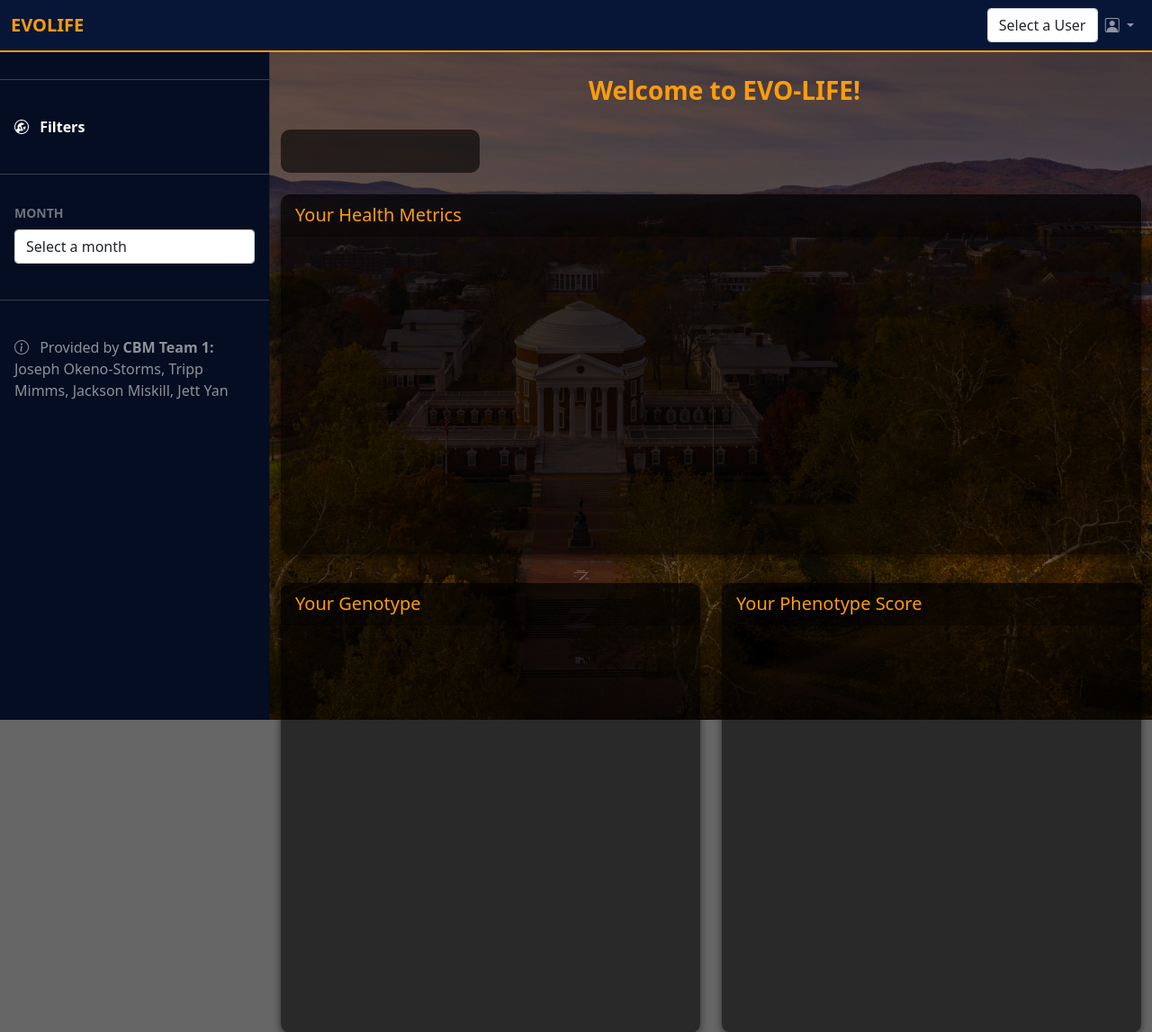
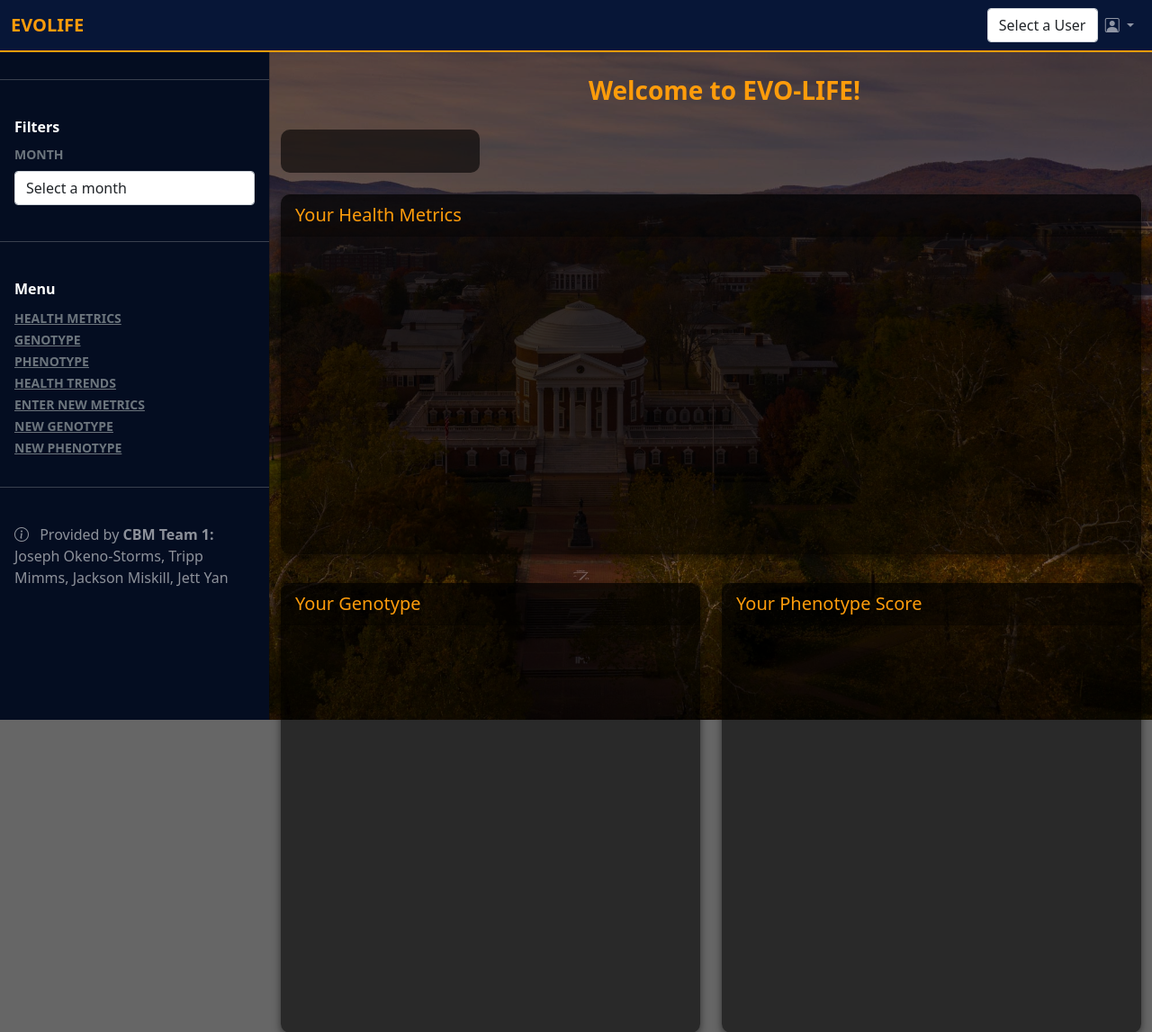
Before and after one commit to j-miskill/evo-life, a Flask app: page / in a window 1280 px wide. Shown: the top 1147 px of the page at 90% size. Run offline with Flask 3, Linux system fonts and the light colour scheme; data that the repository does not hold is empty; some libraries are stand-ins or nearby versions.

Commit message:
cleaning up dashboard

```diff
--- a/app/templates/index.html
+++ b/app/templates/index.html
@@ -78,14 +78,8 @@
                                 <hr class="dropdown-divider">
                             </li>
                             <a href="#" class="nav-link px-3 active">
-                                <span class="me-2">
-                                    <i class="bi bi-wrench-adjustable-circle"></i>
-                                </span>
                                 <span class="fw-bold">Filters</span>
                             </a>
-                        </li>
-                        <li class="my-4">
-                            <hr class="dropdown-divider">
                         </li>
                         <li>
                             <div class="text-muted small fw-bold text-uppercase px-3">MONTH</div>
@@ -103,6 +97,36 @@
                                 </form>
                             </a>
                         </li>
+                        <li>
+                            <li class="my-4">
+                                <hr class="dropdown-divider">
+                            </li>
+                            <a href="#" class="nav-link px-3 active">
+                                <span class="fw-bold">Menu</span>
+                            </a>
+                            <li>
+                                <a href="#health-metrics" class="text-muted small fw-bold text-uppercase px-3">Health Metrics</a>
+                            </li>
+                            <li>
+                                <a href="#gene-visualization" class="text-muted small fw-bold text-uppercase px-3">Genotype</a>
+                            </li>
+                            <li>
+                                <a href="#phenotype-visualization" class="text-muted small fw-bold text-uppercase px-3">Phenotype</a>
+                            </li>
+                            <li>
+                                <a href="#health-trends" class="text-muted small fw-bold text-uppercase px-3">Health Trends</a>
+                            </li>
+                            <li>
+                                <a href="#new-health-metrics" class="text-muted small fw-bold text-uppercase px-3">Enter New Metrics</a>
+                            </li>
+                            <li>
+                                <a href="#new-gene-visualization" class="text-muted small fw-bold text-uppercase px-3">New Genotype</a>
+                            </li>
+                            <li>
+                                <a href="#new-phenotype-visualization" class="text-muted small fw-bold text-uppercase px-3">New Phenotype</a>
+                            </li>
+                        </li>
+
                         <li class="my-4">
                             <hr class="dropdown-divider">
                         </li>
@@ -141,7 +165,7 @@
                             <div class="card-header">
                                 Your Health Metrics
                             </div>
-                            <div class="card-body">
+                            <div class="card-body" id="health-metrics">
                                 <div class="table-responsive">
                                     <table id="health-metrics-table" class="table data-table" style="width:100%">
                                         <thead>
@@ -223,7 +247,7 @@
                     <div class="col-md-6">
                         <div class="card-chart">
                         <div class="card-header">Test New Metrics</div>
-                        <div class="card-body">
+                        <div class="card-body" id="new-health-metrics">
 
                         </div>
                         </div>
@@ -237,7 +261,7 @@
                     <div class="col-md-6">
                         <div class="card-chart">
                             <div class="card-header">New Genotype</div>
-                            <div class="card-body">
+                            <div class="card-body" id="new-gene-visualization">
 
                             </div>
                         </div>
@@ -246,7 +270,7 @@
                     <div class="col-md-6">
                         <div class="card-chart">
                             <div class="card-header">New Phenotype</div>
-                            <div class="card-body">
+                            <div class="card-body" id="new-phenotype-visualization">
 
                             </div>
                         </div>
```
